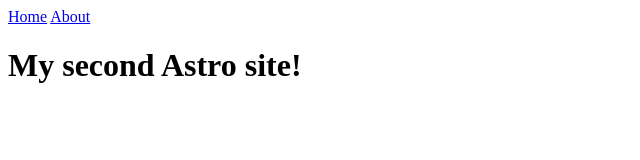
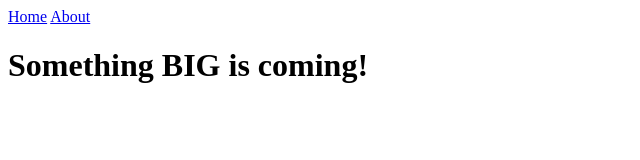
Before and after one commit to mattcristal/zeno, an Astro site: page / in a window 1280 px wide. Shown: the whole page, without its empty margins (0-640 px from the left). Built offline with nearby package versions, Linux system fonts and the light colour scheme; Astro itself is replaced by a stand-in of ours.

```diff
--- a/src/pages/index.astro
+++ b/src/pages/index.astro
@@ -13,6 +13,6 @@
 		<title>Astro</title>
 	</head>
 	<body>
-		<h1>My second Astro site!</h1>
+		<h1>Something BIG is coming!</h1>
 	</body>
 </html>
```
Also changed, not shown: README.md.
